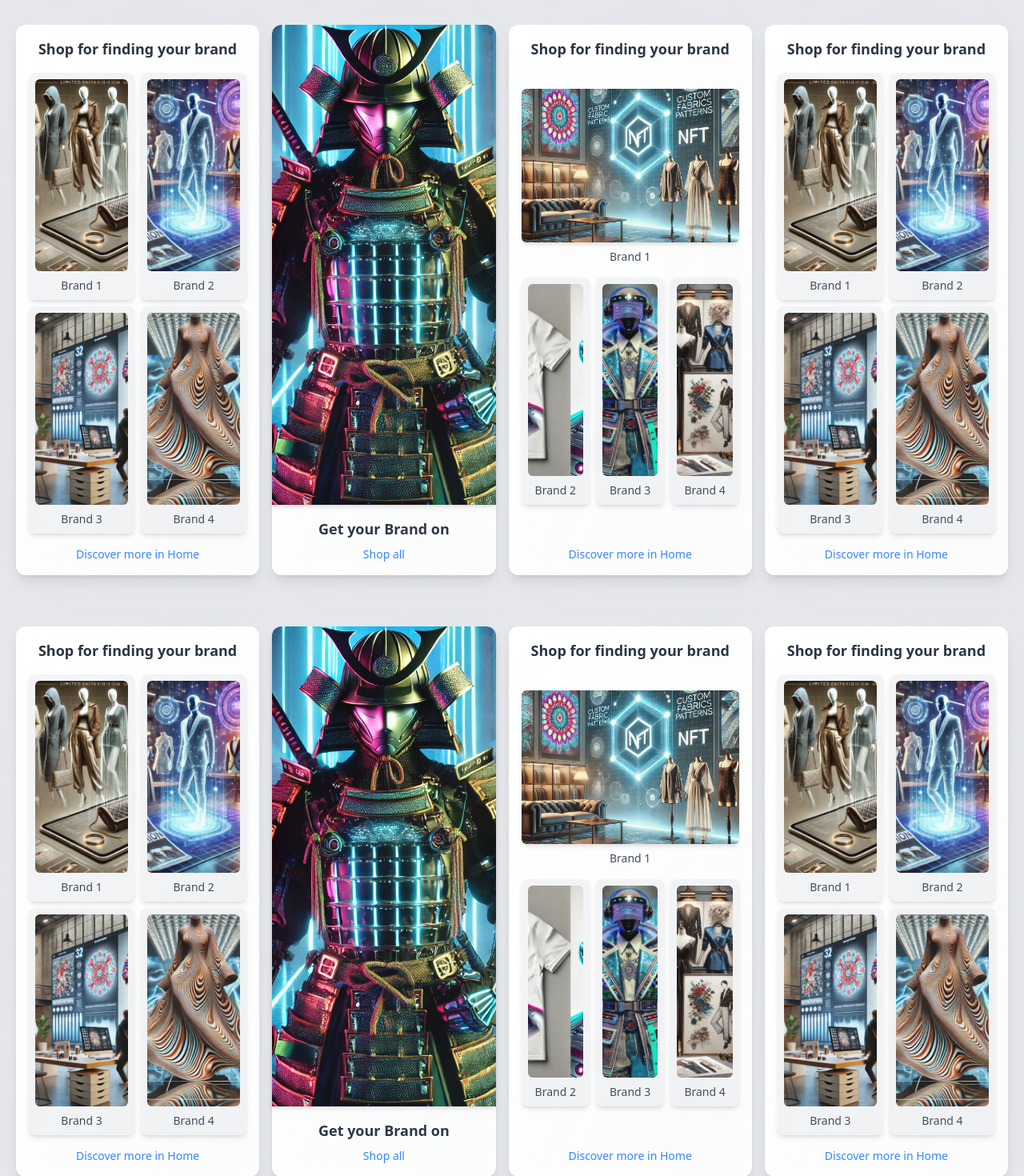
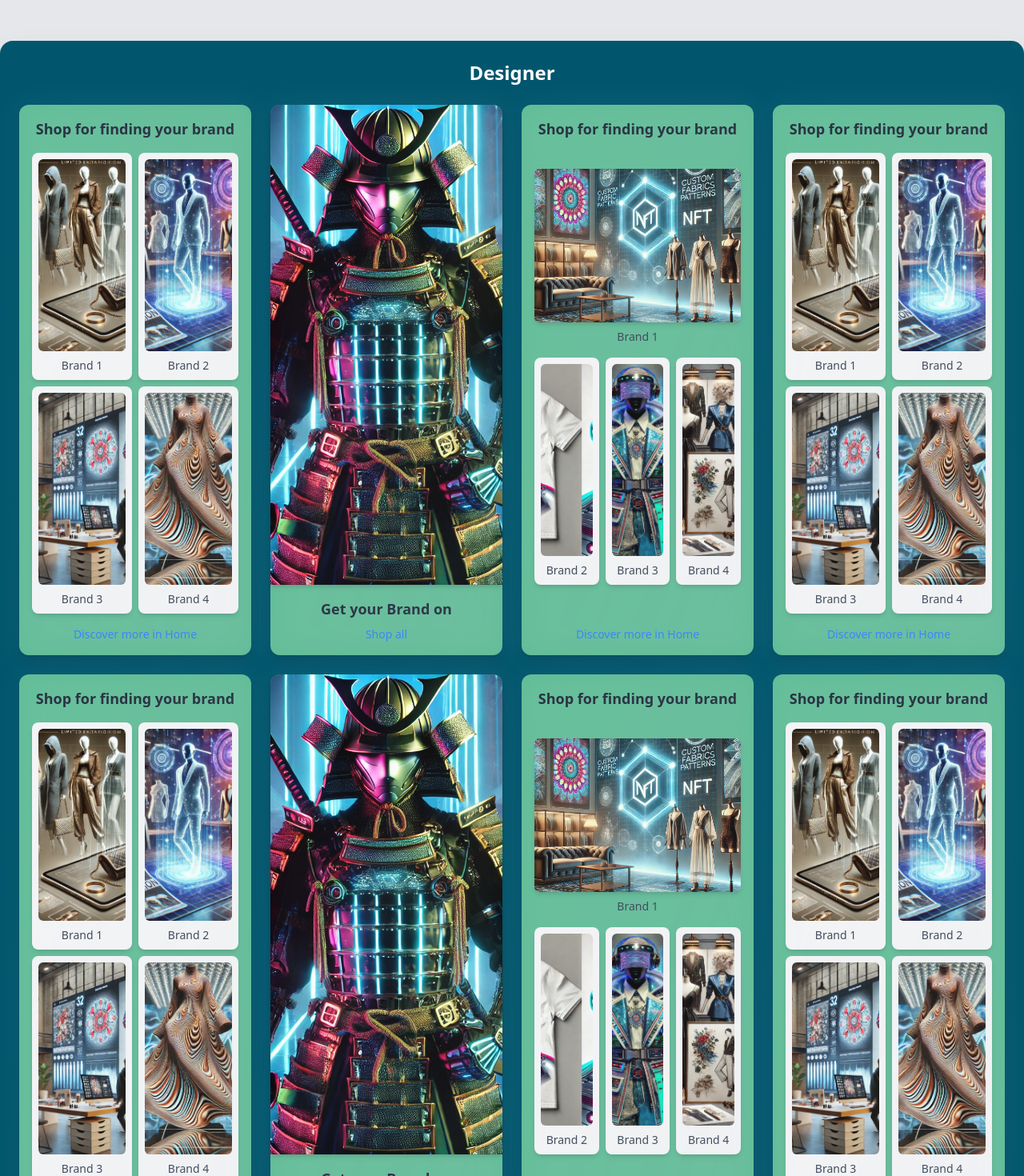
Before and after one commit to Zakaria-cmd5/Meta-Fabric, a React (Vite) app: page / in a window 1280 px wide. Shown: the part 2820-4290 px from the top of the page at 80% size. Built offline with nearby package versions, Linux system fonts and the light colour scheme.

Commit message:
Move all the section to a separate component

```diff
--- /dev/null
+++ b/src/components/sections/ArtistSection.tsx
@@ -0,0 +1,28 @@
+import FourImageCard from "../ui/FourImageCard";
+import FullWidthFirstImageCard from "../ui/FullWidthFirstImageCard";
+import OneImageCard from "../ui/OneImageCard";
+import SectionSlider from "../ui/SectionSlider";
+
+const ArtistSection = () => {
+  return (
+    <div className="p-6 mt-40 bg-[#f3f8fb] shadow-2xl rounded-2xl w-full mx-auto transition-all duration-300 ease-in-out transform hover:-translate-y-2 hover:shadow-3xl">
+      <div className="absolute inset-0 bg-gradient-to-br from-white/10 to-gray-300/20 rounded-2xl blur-lg opacity-50" />
+
+      <h2 className="text-2xl font-bold text-black text-center mb-6">Artist</h2>
+
+      <div className="grid grid-cols-1 md:grid-cols-2 lg:grid-cols-4 gap-6">
+        <FourImageCard bgColor="bg-gray-300" />
+        <OneImageCard bgColor="bg-gray-300" />
+        <FullWidthFirstImageCard bgColor="bg-gray-300" />
+        <FourImageCard bgColor="bg-gray-300" />
+        <FourImageCard bgColor="bg-gray-300" />
+        <OneImageCard bgColor="bg-gray-300" />
+        <FullWidthFirstImageCard bgColor="bg-gray-300" />
+        <FourImageCard bgColor="bg-gray-300" />
+      </div>
+      <SectionSlider heading="Explore Our Artist" />
+    </div>
+  );
+};
+
+export default ArtistSection;
--- /dev/null
+++ b/src/components/sections/CreatorSection.tsx
@@ -0,0 +1,30 @@
+import FourImageCard from "../ui/FourImageCard";
+import FullWidthFirstImageCard from "../ui/FullWidthFirstImageCard";
+import OneImageCard from "../ui/OneImageCard";
+import SectionSlider from "../ui/SectionSlider";
+
+const CreatorSection = () => {
+  return (
+    <div className="p-6 mt-40 bg-[#141414] shadow-2xl rounded-2xl w-full mx-auto transition-all duration-300 ease-in-out transform hover:-translate-y-2 hover:shadow-3xl">
+      <div className="absolute inset-0 bg-gradient-to-br from-white/10 to-gray-300/20 rounded-2xl blur-lg opacity-50" />
+
+      <h2 className="text-2xl font-bold text-white text-center mb-6">
+        Creator
+      </h2>
+
+      <div className="grid grid-cols-1 md:grid-cols-2 lg:grid-cols-4 gap-6">
+        <FourImageCard bgColor="bg-gray-400" />
+        <OneImageCard bgColor="bg-gray-400" />
+        <FullWidthFirstImageCard bgColor="bg-gray-400" />
+        <FourImageCard bgColor="bg-gray-400" />
+        <FourImageCard bgColor="bg-gray-400" />
+        <OneImageCard bgColor="bg-gray-400" />
+        <FullWidthFirstImageCard bgColor="bg-gray-400" />
+        <FourImageCard bgColor="bg-gray-400" />
+      </div>
+      <SectionSlider heading="Explore Our Creator" />
+    </div>
+  );
+};
+
+export default CreatorSection;
--- /dev/null
+++ b/src/components/sections/DesignerSection.tsx
@@ -0,0 +1,30 @@
+import FourImageCard from "../ui/FourImageCard";
+import FullWidthFirstImageCard from "../ui/FullWidthFirstImageCard";
+import OneImageCard from "../ui/OneImageCard";
+import SectionSlider from "../ui/SectionSlider";
+
+const DesignerSection = () => {
+  return (
+    <div className="p-6 bg-[#01566d] shadow-2xl rounded-2xl mt-10 w-full mx-auto transition-all duration-300 ease-in-out transform hover:-translate-y-2 hover:shadow-3xl">
+      <div className="absolute inset-0 bg-gradient-to-br from-white/10 to-gray-300/20 rounded-2xl blur-lg opacity-50" />
+
+      <h2 className="text-2xl font-bold text-white text-center mb-6">
+        Designer
+      </h2>
+
+      <div className="grid grid-cols-1 md:grid-cols-2 lg:grid-cols-4 gap-6">
+        <FourImageCard bgColor="bg-[#60bc97]" />
+        <OneImageCard bgColor="bg-[#60bc97]" />
+        <FullWidthFirstImageCard bgColor="bg-[#60bc97]" />
+        <FourImageCard bgColor="bg-[#60bc97]" />
+        <FourImageCard bgColor="bg-[#60bc97]" />
+        <OneImageCard bgColor="bg-[#60bc97]" />
+        <FullWidthFirstImageCard bgColor="bg-[#60bc97]" />
+        <FourImageCard bgColor="bg-[#60bc97]" />
+      </div>
+      <SectionSlider heading="Explore Our Designer" />
+    </div>
+  );
+};
+
+export default DesignerSection;
--- a/src/components/ui/FourImageCard.tsx
+++ b/src/components/ui/FourImageCard.tsx
@@ -4,7 +4,11 @@ import brand2 from "../../assets/brand-2.webp";
 import brand3 from "../../assets/brand-3.webp";
 import brand4 from "../../assets/brand-4.webp";
 
-const FourImageCard = () => {
+interface Props {
+  bgColor: string;
+}
+
+const FourImageCard = ({ bgColor }: Props) => {
   const categories = [
     { image: brand1, title: "Brand 1" },
     { image: brand2, title: "Brand 2" },
@@ -13,7 +17,9 @@ const FourImageCard = () => {
   ];
 
   return (
-    <div className="relative bg-white p-4 shadow-lg rounded-xl w-full max-w-lg flex flex-col justify-between transition-all duration-300 ease-in-out transform hover:-translate-y-2 hover:scale-105 hover:shadow-2xl">
+    <div
+      className={`relative p-4 shadow-lg rounded-xl w-full max-w-lg flex flex-col justify-between transition-all duration-300 ease-in-out transform hover:-translate-y-2 hover:scale-105 hover:shadow-2xl ${bgColor}`}
+    >
       {/* Light glow effect */}
       <div className="absolute inset-0 bg-gradient-to-br from-white/10 to-gray-300/20 rounded-xl blur-lg opacity-50"></div>
 
--- a/src/components/ui/FullWidthFirstImageCard.tsx
+++ b/src/components/ui/FullWidthFirstImageCard.tsx
@@ -4,7 +4,11 @@ import design2 from "../../assets/design-2.webp";
 import design3 from "../../assets/design-3.webp";
 import design4 from "../../assets/design-4.webp";
 
-const FullWidthFirstImageCard = () => {
+interface Props {
+  bgColor: string;
+}
+
+const FullWidthFirstImageCard = ({ bgColor }: Props) => {
   const categories = [
     { image: design1, title: "Brand 1" },
     { image: design2, title: "Brand 2" },
@@ -14,9 +18,7 @@ const FullWidthFirstImageCard = () => {
 
   return (
     <div
-      className="relative bg-white p-4 shadow-lg rounded-xl w-full max-w-lg
-                 flex flex-col justify-between transition-all duration-300 ease-in-out
-                 transform hover:-translate-y-2 hover:scale-105 hover:shadow-2xl"
+      className={`relative ${bgColor} p-4 shadow-lg rounded-xl w-full max-w-lg flex flex-col justify-between transition-all duration-300 ease-in-out transform hover:-translate-y-2 hover:scale-105 hover:shadow-2xl`}
     >
       {/* Light glow effect */}
       <div className="absolute inset-0 bg-gradient-to-br from-white/10 to-gray-300/20 rounded-xl blur-lg opacity-50"></div>
--- a/src/components/ui/OneImageCard.tsx
+++ b/src/components/ui/OneImageCard.tsx
@@ -1,12 +1,14 @@
 import { Link } from "react-router-dom";
 import brand5 from "../../assets/brand-5.webp";
 
-const OneImageCard = () => {
+interface Props {
+  bgColor: string;
+}
+
+const OneImageCard = ({ bgColor }: Props) => {
   return (
     <div
-      className="relative bg-white shadow-lg rounded-xl w-full max-w-lg
-                 flex flex-col transition-all duration-300 ease-in-out
-                 transform hover:-translate-y-2 hover:scale-105 hover:shadow-2xl"
+      className={`relative ${bgColor} shadow-lg rounded-xl w-full max-w-lg flex flex-col transition-all duration-300 ease-in-out transform hover:-translate-y-2 hover:scale-105 hover:shadow-2xl`}
     >
       {/* Light glow effect */}
       <div
--- a/src/components/ui/SectionSlider.tsx
+++ b/src/components/ui/SectionSlider.tsx
@@ -68,7 +68,7 @@ const SectionSlider = ({ heading }: Props) => {
   };
 
   return (
-    <div className="bg-white w-full py-8">
+    <div className="bg-white mt-10 w-full py-8">
       <h2 className="text-center text-3xl font-bold mb-6">{heading}</h2>
       <div className="relative">
         {/* Image Container */}
--- a/src/pages/HomePage.tsx
+++ b/src/pages/HomePage.tsx
@@ -1,11 +1,10 @@
+import ArtistSection from "../components/sections/ArtistSection";
 import BrandsSection from "../components/sections/BrandsSection";
+import CreatorSection from "../components/sections/CreatorSection";
+import DesignerSection from "../components/sections/DesignerSection";
 import FashionFutureSection from "../components/sections/FashionFutureSection";
 import InnoFiSection from "../components/sections/InnoFiSection";
-import FourImageCard from "../components/ui/FourImageCard";
-import FullWidthFirstImageCard from "../components/ui/FullWidthFirstImageCard";
 import ImageSlider from "../components/ui/ImageSlider";
-import OneImageCard from "../components/ui/OneImageCard";
-import SectionSlider from "../components/ui/SectionSlider";
 
 const HomePage = () => {
   return (
@@ -13,58 +12,11 @@ const HomePage = () => {
       <ImageSlider />
 
       <BrandsSection />
-      <SectionSlider heading="Explore Our Brands" />
-
-      <div className="mt-10 p-5 flex flex-wrap justify-center gap-8">
-        <div className="flex justify-center w-full gap-4">
-          <FourImageCard />
-          <OneImageCard />
-          <FullWidthFirstImageCard />
-          <FourImageCard />
-        </div>
-        <div className="flex justify-center w-full gap-4 mt-8">
-          <FourImageCard />
-          <OneImageCard />
-          <FullWidthFirstImageCard />
-          <FourImageCard />
-        </div>
-      </div>
-      <SectionSlider heading="Explore Our Designer" />
-
-      <div className="mt-10 p-5 flex flex-wrap justify-center gap-8">
-        <div className="flex justify-center w-full gap-4">
-          <FourImageCard />
-          <OneImageCard />
-          <FullWidthFirstImageCard />
-          <FourImageCard />
-        </div>
-        <div className="flex justify-center w-full gap-4 mt-8">
-          <FourImageCard />
-          <OneImageCard />
-          <FullWidthFirstImageCard />
-          <FourImageCard />
-        </div>
-      </div>
-      <SectionSlider heading="Explore Our Artist" />
-
-      <div className="mt-10 p-5 flex flex-wrap justify-center gap-8">
-        <div className="flex justify-center w-full gap-4">
-          <FourImageCard />
-          <OneImageCard />
-          <FullWidthFirstImageCard />
-          <FourImageCard />
-        </div>
-        <div className="flex justify-center w-full gap-4 mt-8">
-          <FourImageCard />
-          <OneImageCard />
-          <FullWidthFirstImageCard />
-          <FourImageCard />
-        </div>
-      </div>
-      <SectionSlider heading="Explore Our Creator" />
+      <DesignerSection />
+      <ArtistSection />
+      <CreatorSection />
 
       <InnoFiSection />
-
       <FashionFutureSection />
     </div>
   );
```
Also changed, not shown: src/components/sections/BrandsSection.tsx (+10 -8 lines).
